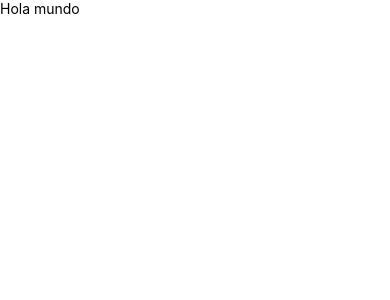
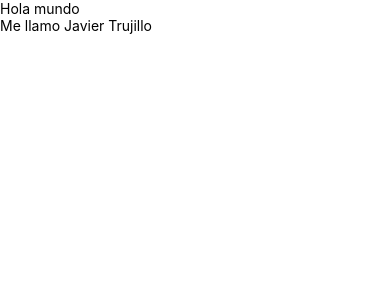
Before and after one commit to eltictacdicta/citas, a React Native app: screen / in a window 390 px wide. Shown: the top 300 px of the page. Built offline with nearby package versions, Linux system fonts and the light colour scheme.

Commit message:
Añado el espacio de trabajo de vs code

```diff
--- a/App.tsx
+++ b/App.tsx
@@ -5,10 +5,10 @@ import {
 } from 'react-native';
 
 function App(): JSX.Element {
-
   return (
     <SafeAreaView>
       <Text>Hola mundo</Text>
+      <Text>Me llamo Javier Trujillo</Text>
     </SafeAreaView>
   );
 }
```
Also changed, not shown: 1 other file (tests, documents, lock files or other folders).
